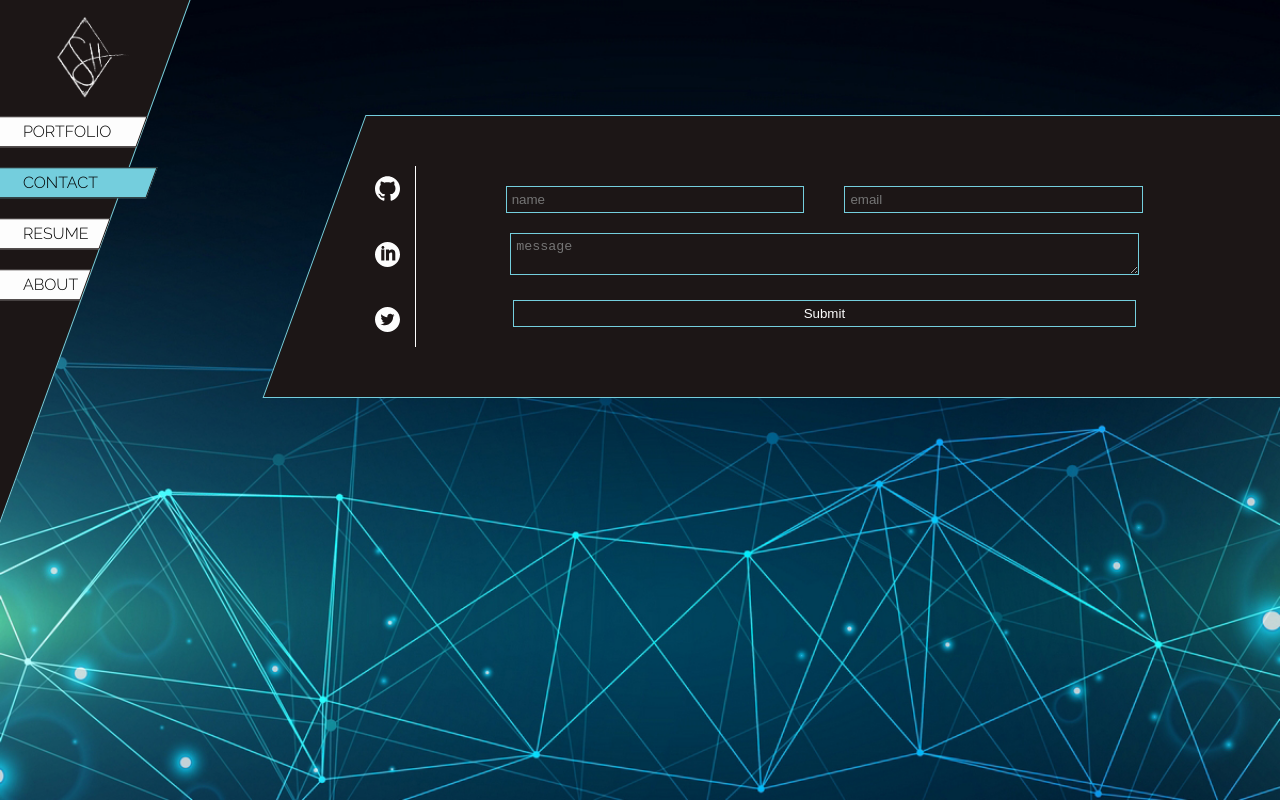
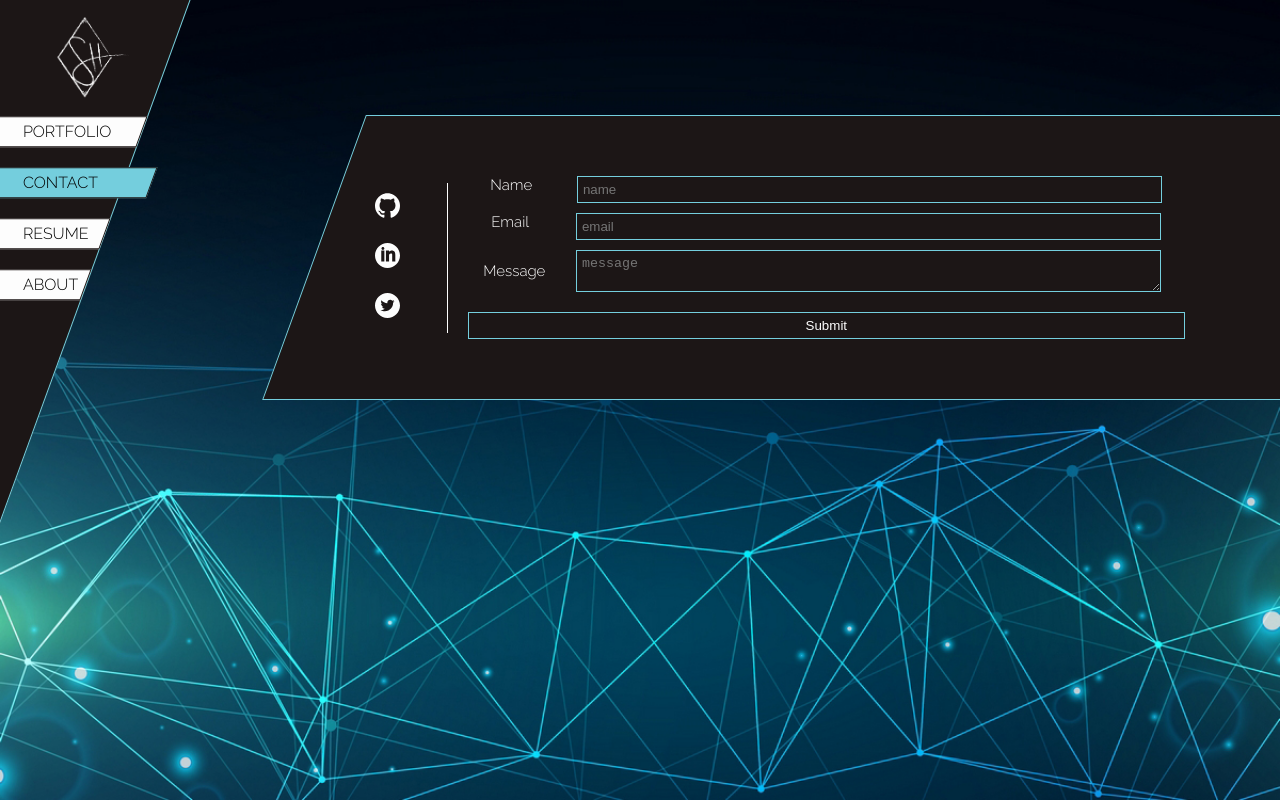
Before and after one commit to hilvitzs/spencer.hilvitz, a React (Create React App) app: page /contact in a window 1280 px wide. Shown: the top 800 px of the page. Built offline with nearby package versions, Linux system fonts and the light colour scheme.

Commit message:
get contact page styled

```diff
--- a/src/components/Contact.js
+++ b/src/components/Contact.js
@@ -10,9 +10,20 @@ export const Contact = () => {
           <a href='https://twitter.com/hilvitzs'><svg className='icon' xmlns='http://www.w3.org/2000/svg' width='49.652' height='49.652' viewBox='0 0 49.652 49.652'><path d='M24.826 0C11.136 0 0 11.137 0 24.826c0 13.688 11.137 24.826 24.826 24.826 13.688 0 24.826-11.138 24.826-24.826C49.652 11.136 38.516 0 24.826 0zM35.9 19.144c.012.246.018.494.018.742 0 7.55-5.746 16.255-16.26 16.255-3.226 0-6.23-.942-8.758-2.564.447.053.902.08 1.363.08 2.678 0 5.14-.914 7.097-2.446-2.5-.046-4.61-1.698-5.338-3.97.348.067.707.104 1.074.104.52 0 1.027-.068 1.506-.2-2.614-.523-4.583-2.832-4.583-5.602v-.072c.77.427 1.65.685 2.587.714-1.532-1.023-2.54-2.773-2.54-4.755 0-1.05.28-2.03.772-2.875 2.816 3.458 7.028 5.732 11.776 5.972-.098-.42-.147-.854-.147-1.303 0-3.155 2.557-5.714 5.712-5.714 1.644 0 3.127.694 4.17 1.804 1.304-.256 2.524-.73 3.63-1.387-.43 1.335-1.332 2.454-2.515 3.162 1.157-.14 2.26-.445 3.282-.9-.763 1.144-1.732 2.15-2.85 2.954z' /></svg></a>
         </div>
         <form className='contact-form' action='https://formspree.io/spencerhilvitz@gmail.com' method='POST'>
-          <input className='name-input input' type='text' name='name' placeholder='name' />
-          <input className='email-input input' type='email' name='_replyto' placeholder='email' />
-          <textarea className='contact-content input' type='message' name='message' placeholder='message' />
+          <label>
+            Name
+            <input className='name-input input' type='text' name='name' placeholder='name' />
+          </label>
+          <label>
+            Email
+            <input className='email-input input' type='email' name='_replyto' placeholder='email' />
+          </label>
+          <div className='textarea-container'>
+            <label id='message-label'>
+              Message
+              <textarea className='contact-content input' type='message' name='message' placeholder='message' />
+            </label>
+          </div>
           <input className='submit-button' type='submit' value='Submit' />
         </form>
       </div>
--- a/src/styles/styles.css
+++ b/src/styles/styles.css
@@ -135,6 +135,7 @@ span {
 
 .main-section, .contact-div {
   display: flex;
+  align-items: center;
 }
 
 img {
@@ -142,12 +143,20 @@ img {
   width: 80%;
 }
 
+.contact-form {
+  display: flex;
+  flex-direction: column;
+  width: 70%;
+  position: relative;
+  left: 20px;
+  top: 10px;
+}
+
 .contact-icons {
   display: flex;
   flex-direction: column;
-  justify-content: space-between;
   border-right: 1px solid #FDFDFD;
-  width: 50px;
+  width: 8%;
 }
 
 .icon {
@@ -158,8 +167,8 @@ img {
 }
 
 .icon:hover {
-  height: 30px;
-  width: 30px;
+  fill: #74CEDD;
+  cursor: pointer;
 }
 
 .logo-white {
@@ -202,14 +211,11 @@ img {
 
 .input, .submit-button {
   border: 1px solid #74CEDD;
-  margin: 20px;
   background-color: #1C1616;
   color: #FDFDFD;
   padding: 5px;
-}
-
-.name-input, .email-input {
-  width: 40%;
+  margin-bottom: 10px;
+  width: 80%;
 }
 
 .resume-container {
@@ -217,21 +223,32 @@ img {
   width: 100%;
 }
 
-.contact-content {
-  margin: 0;
-  width: 86%;
+.submit-button {
+  margin: 20px 0;
+  width: 100%;
 }
 
-.contact-form {
-  position: relative;
-  left: 50px;
-  width: 70%;
-  text-align: center;
+label {
+  font-weight: 300;
+  font-size: 15px;
+  display: flex;
+  justify-content: space-around;
+  width: 100%;
 }
 
-.submit-button {
-  width: 87%;
-  margin: 20px 0;
+#message-label {
+  display: flex;
+  align-items: center;
+}
+
+.textarea-container {
+  display: flex;
+  align-items: center;
+}
+
+.contact-content {
+  margin-bottom: 0;
+  margin-right: 8px;
 }
 
 .profile-div {
```
